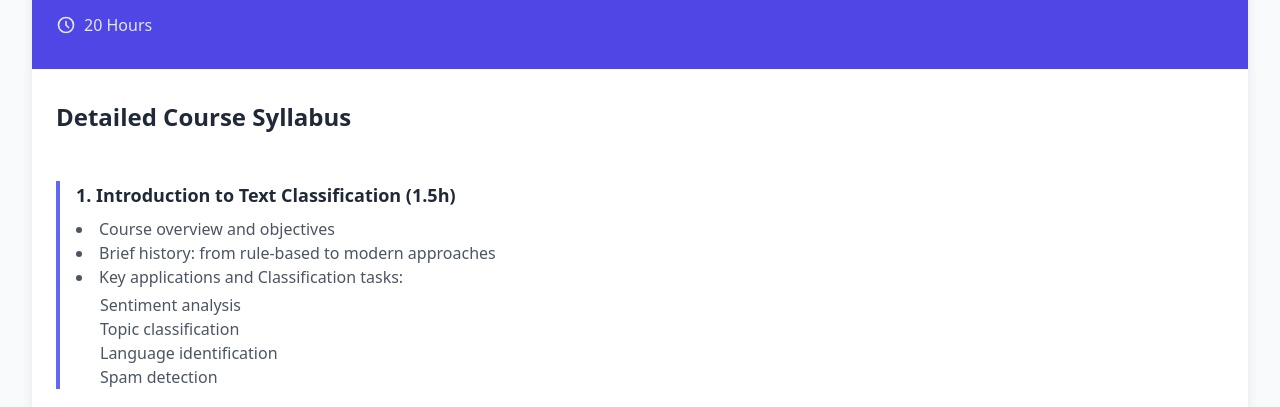
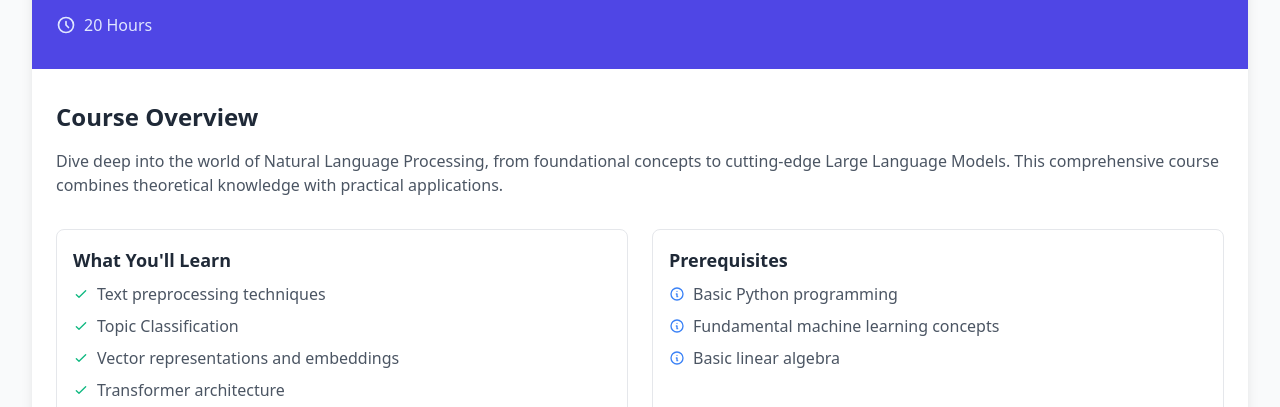
Before and after one commit to Net4uCA/Net4uCA, a plain HTML site: page index.html in a window 1280 px wide. Shown: the part 391-798 px from the top of the page. Drawn offline with nearby package versions, Linux system fonts and the light colour scheme.

Commit message:
course1-updated

```diff
--- a/index.html
+++ b/index.html
@@ -71,6 +71,70 @@
 
                     <!-- Course Overview -->
                     <div class="px-6 py-8">
+                        <h2 class="text-2xl font-bold text-gray-800">Course Overview</h2>
+                        <p class="mt-4 text-gray-600">Dive deep into the world of Natural Language Processing, from foundational concepts to cutting-edge Large Language Models. This comprehensive course combines theoretical knowledge with practical applications.</p>
+
+                        <!-- Course Highlights -->
+                        <div class="mt-8 grid grid-cols-1 md:grid-cols-2 gap-6">
+                            <div class="border rounded-lg p-4">
+                                <h3 class="font-semibold text-lg text-gray-800">What You'll Learn</h3>
+                                <ul class="mt-2 space-y-2 text-gray-600">
+                                    <li class="flex items-center">
+                                        <svg class="h-4 w-4 mr-2 text-green-500" fill="none" stroke="currentColor" viewBox="0 0 24 24">
+                                            <path stroke-linecap="round" stroke-linejoin="round" stroke-width="2" d="M5 13l4 4L19 7"></path>
+                                        </svg>
+                                        Text preprocessing techniques
+                                    </li>
+                                    <li class="flex items-center">
+                                        <svg class="h-4 w-4 mr-2 text-green-500" fill="none" stroke="currentColor" viewBox="0 0 24 24">
+                                            <path stroke-linecap="round" stroke-linejoin="round" stroke-width="2" d="M5 13l4 4L19 7"></path>
+                                        </svg>
+                                        Topic Classification
+                                    </li>
+                                    <li class="flex items-center">
+                                        <svg class="h-4 w-4 mr-2 text-green-500" fill="none" stroke="currentColor" viewBox="0 0 24 24">
+                                            <path stroke-linecap="round" stroke-linejoin="round" stroke-width="2" d="M5 13l4 4L19 7"></path>
+                                        </svg>
+                                        Vector representations and embeddings
+                                    </li>
+                                    <li class="flex items-center">
+                                        <svg class="h-4 w-4 mr-2 text-green-500" fill="none" stroke="currentColor" viewBox="0 0 24 24">
+                                            <path stroke-linecap="round" stroke-linejoin="round" stroke-width="2" d="M5 13l4 4L19 7"></path>
+                                        </svg>
+                                        Transformer architecture
+                                    </li>
+                                    <li class="flex items-center">
+                                        <svg class="h-4 w-4 mr-2 text-green-500" fill="none" stroke="currentColor" viewBox="0 0 24 24">
+                                            <path stroke-linecap="round" stroke-linejoin="round" stroke-width="2" d="M5 13l4 4L19 7"></path>
+                                        </svg>
+                                        Large Language Models
+                                    </li>
+                                </ul>
+                            </div>
+                            <div class="border rounded-lg p-4">
+                                <h3 class="font-semibold text-lg text-gray-800">Prerequisites</h3>
+                                <ul class="mt-2 space-y-2 text-gray-600">
+                                    <li class="flex items-center">
+                                        <svg class="h-4 w-4 mr-2 text-blue-500" fill="none" stroke="currentColor" viewBox="0 0 24 24">
+                                            <path stroke-linecap="round" stroke-linejoin="round" stroke-width="2" d="M13 16h-1v-4h-1m1-4h.01M21 12a9 9 0 11-18 0 9 9 0 0118 0z"></path>
+                                        </svg>
+                                        Basic Python programming
+                                    </li>
+                                    <li class="flex items-center">
+                                        <svg class="h-4 w-4 mr-2 text-blue-500" fill="none" stroke="currentColor" viewBox="0 0 24 24">
+                                            <path stroke-linecap="round" stroke-linejoin="round" stroke-width="2" d="M13 16h-1v-4h-1m1-4h.01M21 12a9 9 0 11-18 0 9 9 0 0118 0z"></path>
+                                        </svg>
+                                        Fundamental machine learning concepts
+                                    </li>
+                                    <li class="flex items-center">
+                                        <svg class="h-4 w-4 mr-2 text-blue-500" fill="none" stroke="currentColor" viewBox="0 0 24 24">
+                                            <path stroke-linecap="round" stroke-linejoin="round" stroke-width="2" d="M13 16h-1v-4h-1m1-4h.01M21 12a9 9 0 11-18 0 9 9 0 0118 0z"></path>
+                                        </svg>
+                                        Basic linear algebra
+                                    </li>
+                                </ul>
+                            </div>
+                        </div>
                         <!-- Course Syllabus -->
                         <div class="lg-12">
                             <h2 class="text-2xl font-bold text-gray-800">Detailed Course Syllabus</h2>
```
